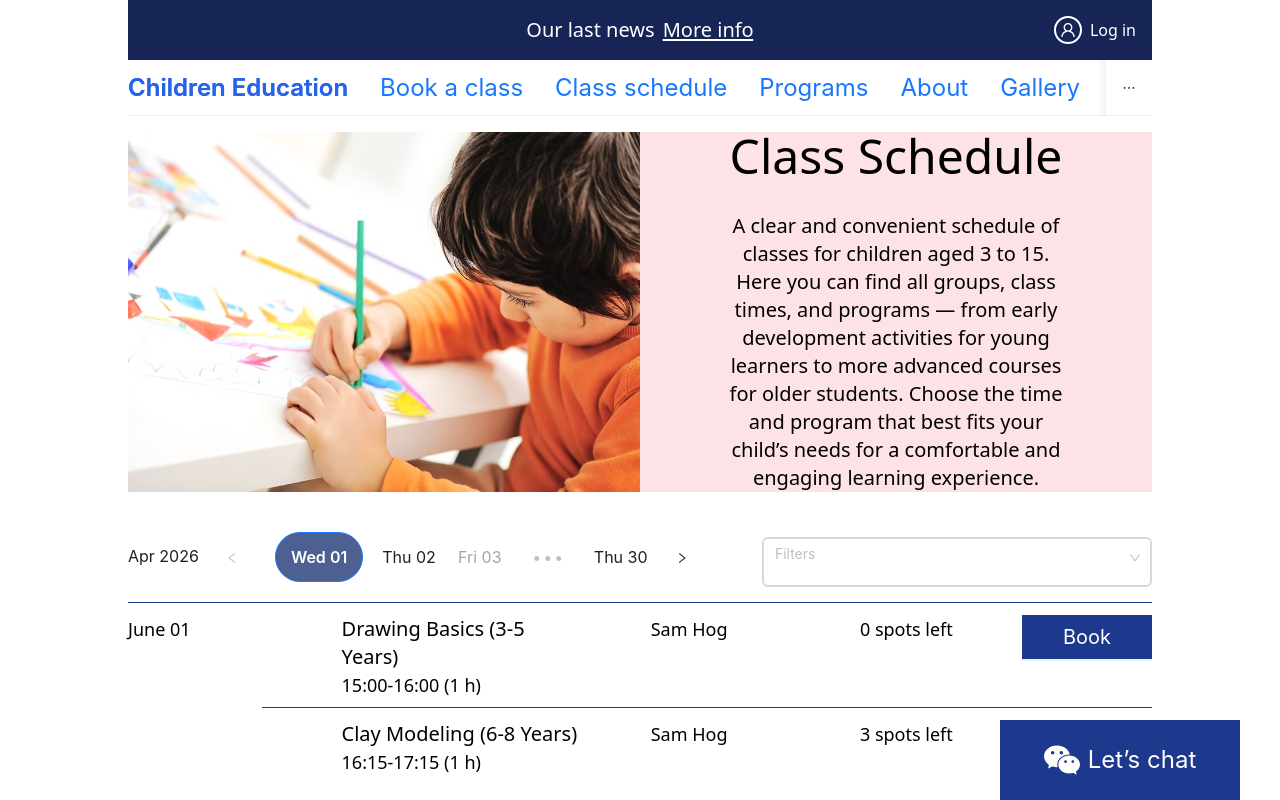
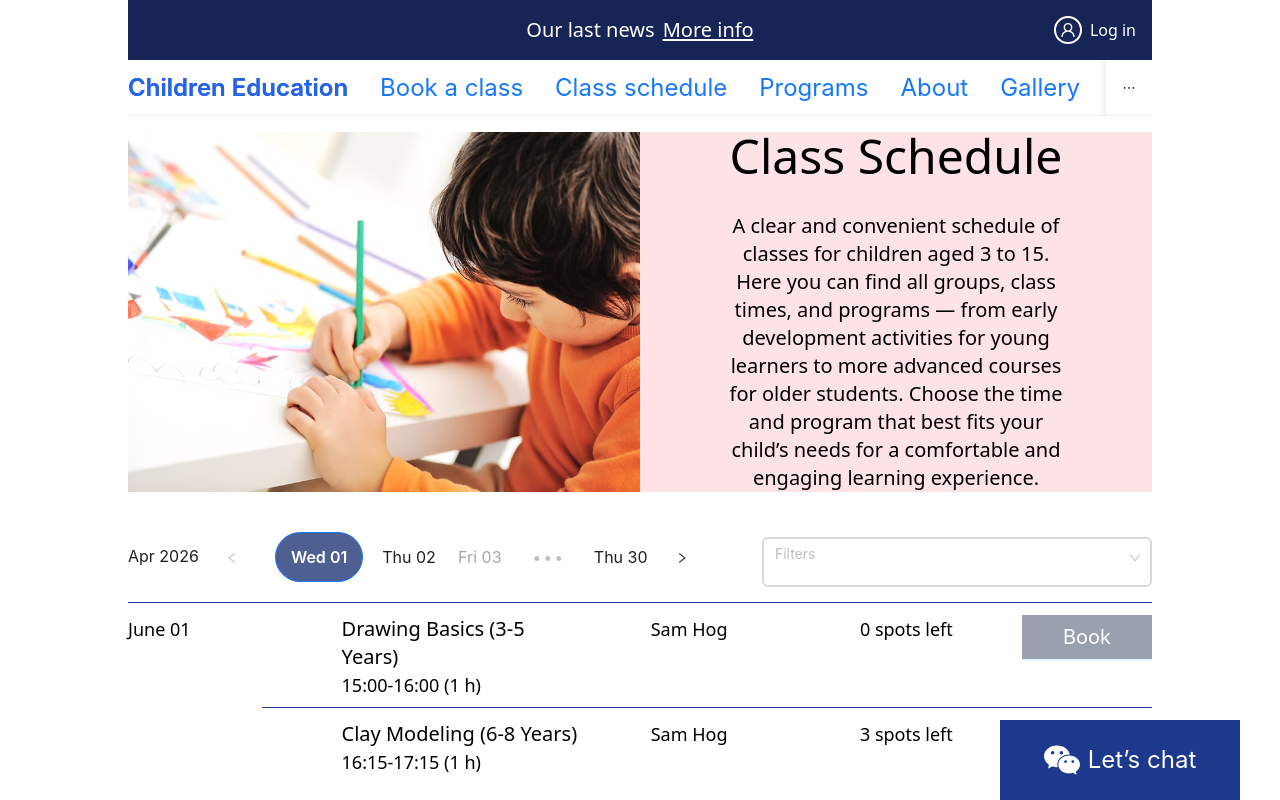
Before and after one commit to nekrasowa/Education-Club-for-toddlers, a Next.js app: page /schedule in a window 1280 px wide. Shown: the top 800 px of the page. Built offline with nearby package versions, Linux system fonts and the light colour scheme.

Commit message:
Add disabling of book btn witj 0 free spots

```diff
--- a/src/components/elements/BlueBtn.tsx
+++ b/src/components/elements/BlueBtn.tsx
@@ -8,18 +8,20 @@ export function BlueBtn({
   text,
   icon,
   addedClassName = '',
+  isDisabled = false,
   ...props
 }: {
   onClick?: MouseEventHandler<HTMLElement>
   text: string | ReactElement<unknown, string | JSXElementConstructor<unknown>>
   icon?: ReactElement<unknown, string | JSXElementConstructor<unknown>>
   addedClassName?: string
+  isDisabled?: boolean
 } & ButtonProps) {
   return (
     <Button
       type='primary'
       onClick={onClick}
-      className={`!h-11 !bg-blue-900 !rounded-none flex items-center justify-center gap-2 !px-10 ${addedClassName} `}
+      className={`!h-11 !bg-blue-900 !rounded-none flex items-center justify-center gap-2 !px-10 ${addedClassName} ${isDisabled ? '!bg-gray-400' : '' }`}
       {...props}
     >
       {icon && <>{icon}</>}
--- a/src/components/ui/ClassesSchedule/ClassItem.tsx
+++ b/src/components/ui/ClassesSchedule/ClassItem.tsx
@@ -25,10 +25,13 @@ export function ClassItem({
         </div>
         <p className='staff w-35 text-lg'>{tutor}</p>
         <p className='spots text-lg'>{`${freeSpots} ${schedule.spotsLeft}`}</p>
-        {/* add disabling if 0 spots */}
-        <Link href={`/book/${id}}`}>
-          <BlueBtn text={schedule.book} />
-        </Link>
+        {!freeSpots ? (
+          <BlueBtn isDisabled text={schedule.book} />
+        ) : (
+          <Link href={`/book/${id}}`}>
+            <BlueBtn text={schedule.book} />
+          </Link>
+        )}
       </div>
     </>
   )
--- a/src/components/ui/ClassesSchedule/FilteringClassesList.tsx
+++ b/src/components/ui/ClassesSchedule/FilteringClassesList.tsx
@@ -121,3 +121,4 @@ export function FilteringClassesList() {
     </>
   )
 }
+export { TClassItem }
```
